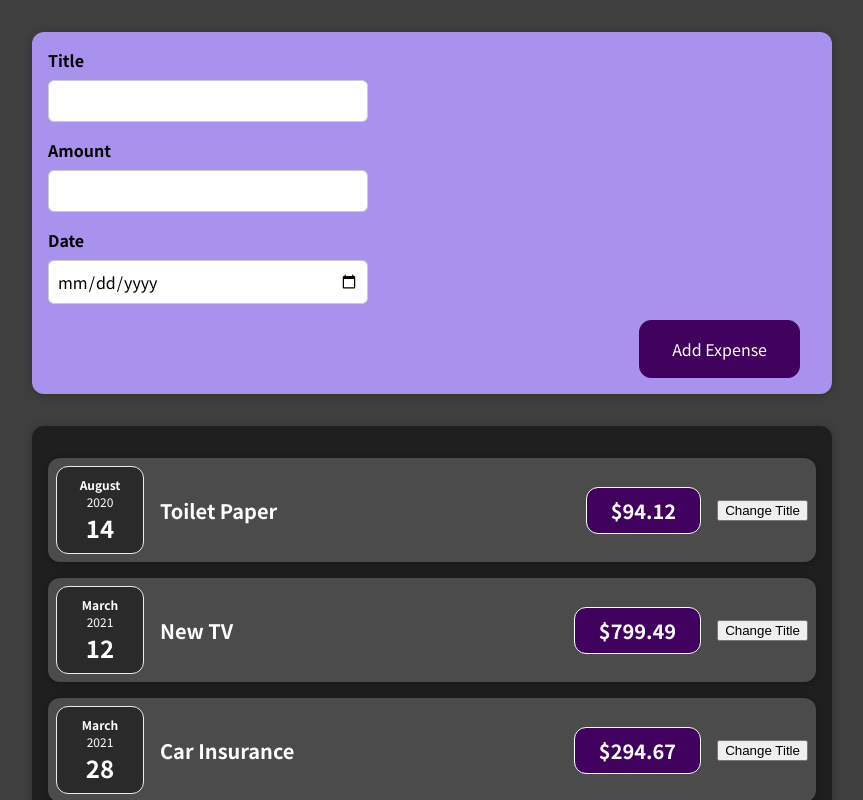
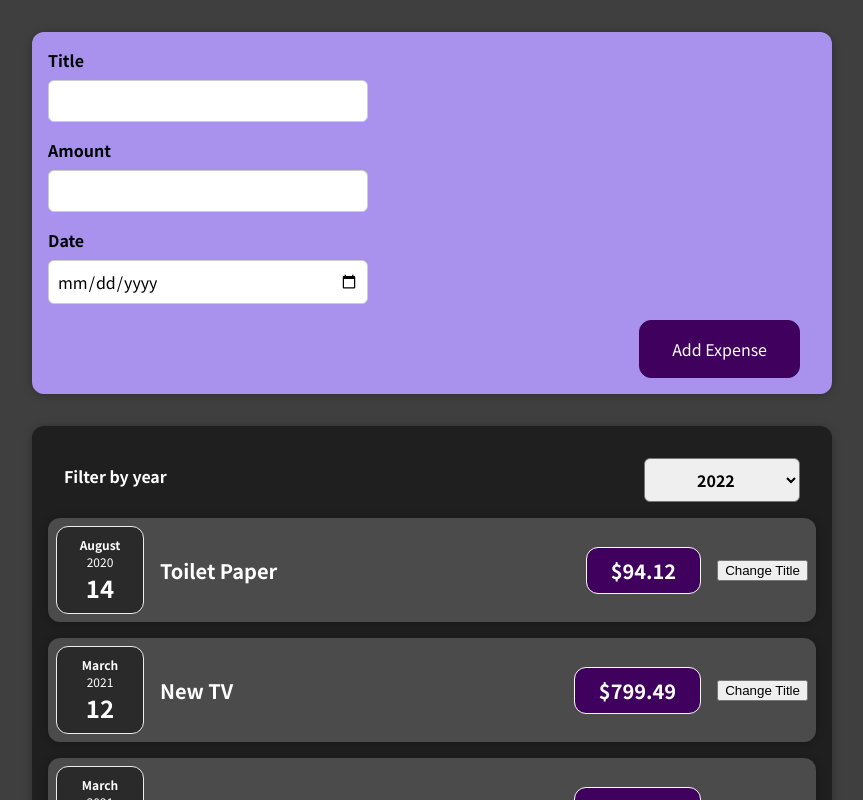
Before and after one commit to tmps880305/my-first-react-app, a React (Create React App) app: page / in a window 1280 px wide. Shown: the top 800 px of the page, without its empty margins (208-1071 px from the left). Built offline with nearby package versions, Linux system fonts and the light colour scheme.

Commit message:
Section 4-58. Child-to-Parent Component Communication (Bottom-up) Section 4-59. Lifting The State Up Assignment 2: my solution

```diff
--- a/src/App.js
+++ b/src/App.js
@@ -13,7 +13,8 @@
         {
             id: 'e2', title: 'New TV',
             amount: 799.49,
-            date: new Date(2021, 2, 12)},
+            date: new Date(2021, 2, 12)
+        },
         {
             id: 'e3',
             title: 'Car Insurance',
@@ -28,10 +29,20 @@
         },
     ];
 
+    const addExpenseHandler = (expense) => {
+        console.log('In App.js');
+        console.log(expense);
+    };
+
+    const filterExpenseHander = (year) => {
+        console.log('In App.js');
+        console.log(year);
+    };
+
     return (
         <div>
-            <NewExpense/>
-            <Expenses items={expenses}/>
+            <NewExpense onAddExpense={addExpenseHandler}/>
+            <Expenses onFilter={filterExpenseHander} items={expenses}/>
 
         </div>
     );
--- a/src/components/Expenses/Expenses.js
+++ b/src/components/Expenses/Expenses.js
@@ -2,11 +2,16 @@
 import './Expenses.css';
 import ExpenseItem from "./ExpenseItem";
 import Card from "../UI/Card";
+import ExpensesFilter from "./ExpensesFilter";
 
 const Expenses = (props) => {
+    const selectedYearHandler = (enterSavedYear) => {
+        props.onFilter(enterSavedYear);
+    };
 
     return (
         <Card className="expenses">
+            <ExpensesFilter onSelectedYear={selectedYearHandler}/>
             <ExpenseItem title={props.items[0].title} amount={props.items[0].amount} date={props.items[0].date}/>
             <ExpenseItem title={props.items[1].title} amount={props.items[1].amount} date={props.items[1].date}/>
             <ExpenseItem title={props.items[2].title} amount={props.items[2].amount} date={props.items[2].date}/>
--- /dev/null
+++ b/src/components/Expenses/ExpensesFilter.css
@@ -0,0 +1,24 @@
+.expenses-filter {
+    color: white;
+    padding: 0 1rem;
+}
+
+.expenses-filter__control {
+    display: flex;
+    width: 100%;
+    align-items: center;
+    justify-content: space-between;
+    margin: 1rem 0;
+}
+
+.expenses-filter label {
+    font-weight: bold;
+    margin-bottom: 0.5rem;
+}
+
+.expenses-filter select {
+    font: inherit;
+    padding: 0.5rem 3rem;
+    font-weight: bold;
+    border-radius: 6px;
+}
--- /dev/null
+++ b/src/components/Expenses/ExpensesFilter.js
@@ -0,0 +1,28 @@
+import React, {useState} from 'react';
+
+import './ExpensesFilter.css';
+
+const ExpensesFilter = (props) => {
+    const [selectedYear, setSelectedYear] = useState('');
+    const selectHandler = (event) => {
+        const year = event.target.value
+        setSelectedYear(year);
+        props.onSelectedYear(year);
+    };
+
+    return (
+        <div className='expenses-filter'>
+            <div className='expenses-filter__control'>
+                <label>Filter by year</label>
+                <select value={selectedYear} onChange={selectHandler}>
+                    <option value='2022'>2022</option>
+                    <option value='2021'>2021</option>
+                    <option value='2020'>2020</option>
+                    <option value='2019'>2019</option>
+                </select>
+            </div>
+        </div>
+    );
+};
+
+export default ExpensesFilter;
--- a/src/components/NewExpense/ExpenseForm.js
+++ b/src/components/NewExpense/ExpenseForm.js
@@ -1,7 +1,7 @@
 import React, {useState} from 'react';
 import './ExpenseForm.css'
 
-const ExpenseForm = () => {
+const ExpenseForm = (props) => {
     // const [enteredTitle, setEnteredTitle] = useState('')
     // const [enteredAmount, setEnteredAmount] = useState('')
     // const [enteredDate, setEnteredDate] = useState('')
@@ -29,23 +29,34 @@
         })
     };
 
-    return <form>
+    const submitHandler = (event) => {
+        event.preventDefault();
+
+        const expenseData = userInput;
+
+        props.onSaveExpenseData(expenseData);
+        setUserInput({enteredTitle: '', enteredAmomunt: '', enteredDate: ''});
+
+
+    }
+
+    return <form onSubmit={submitHandler}>
         <div className="new-expense__controls">
             <div className="new-expense__control">
                 <label>Title</label>
-                <input type='text' onChange={titleChangeHandler}/>
+                <input type='text' value={userInput.enteredTitle} onChange={titleChangeHandler}/>
             </div>
         </div>
         <div className="new-expense__controls">
             <div className="new-expense__control">
                 <label>Amount</label>
-                <input type='number' min="0.01" step="0.01" onChange={amountChangeHandler}/>
+                <input type='number' min="0.01" step="0.01" value={userInput.enteredAmomunt} onChange={amountChangeHandler}/>
             </div>
         </div>
         <div className="new-expense__controls">
             <div className="new-expense__control">
                 <label>Date</label>
-                <input type='date' min="2019-01-01" max="2022-12-31" onChange={dateChangeHandler}/>
+                <input type='date' min="2019-01-01" max="2022-12-31" value={userInput.enteredDate} onChange={dateChangeHandler}/>
             </div>
         </div>
         <div className="new-expense__actions">
--- a/src/components/NewExpense/NewExpense.js
+++ b/src/components/NewExpense/NewExpense.js
@@ -2,10 +2,20 @@
 import './NewExpense.css'
 import ExpenseForm from './ExpenseForm'
 
-const NewExpense = () => {
+const NewExpense = (props) => {
+
+    const saveExpenseDataHandler = (enteredExpenseData) => {
+        const expenseData = {
+            ...enteredExpenseData,
+            id: Math.random().toString()
+        };
+        // console.log(expenseData)
+        props.onAddExpense(expenseData);
+
+    }
 
     return <div className="new-expense">
-        <ExpenseForm/>
+        <ExpenseForm onSaveExpenseData={saveExpenseDataHandler}/>
     </div>
 };
 
```
